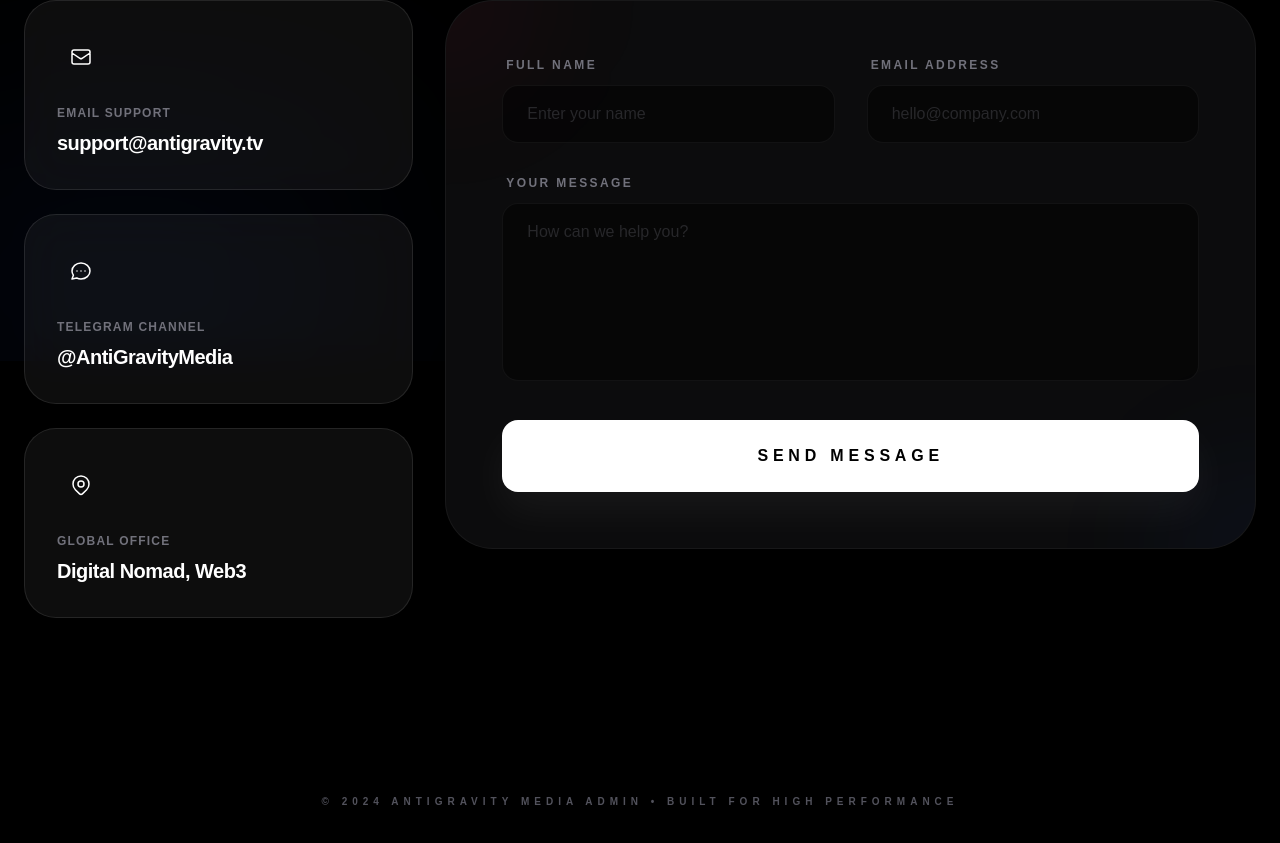
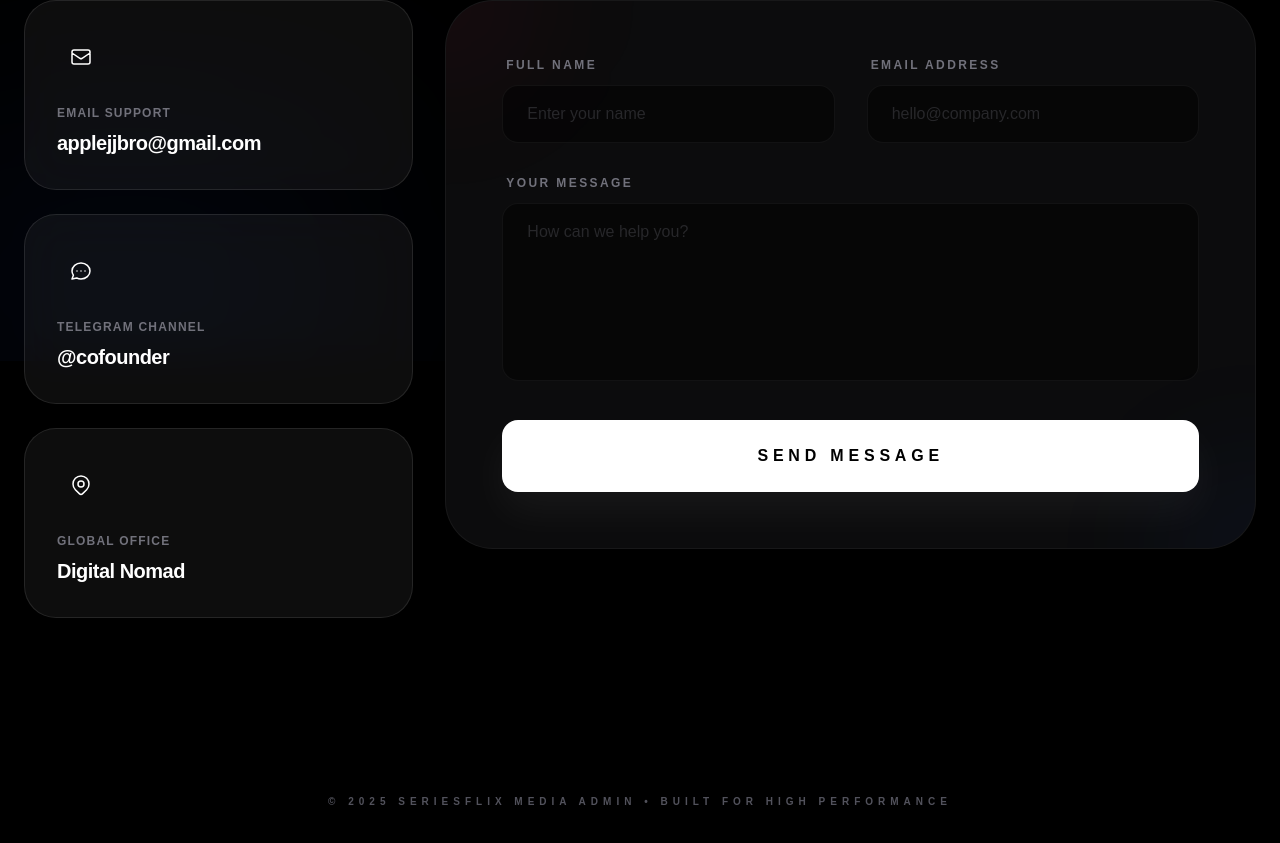
Before and after one commit to jesteen1/series_admin, a Next.js app: page /contact in a window 1280 px wide. Shown: the part 439-1282 px from the top of the page. Built offline with nearby package versions, Linux system fonts and the light colour scheme.

Commit message:
update project updateded

```diff
--- a/app/contact/page.tsx
+++ b/app/contact/page.tsx
@@ -46,7 +46,7 @@ export default function ContactPage() {
                         {[
                             {
                                 title: "Email Support",
-                                value: "support@antigravity.tv",
+                                value: "applejjbro@gmail.com",
                                 icon: (
                                     <svg className="w-6 h-6" fill="none" stroke="currentColor" viewBox="0 0 24 24">
                                         <path strokeLinecap="round" strokeLinejoin="round" strokeWidth="1.5" d="M3 8l7.89 5.26a2 2 0 002.22 0L21 8M5 19h14a2 2 0 002-2V7a2 2 0 00-2-2H5a2 2 0 00-2 2v10a2 2 0 002 2z" />
@@ -56,7 +56,7 @@ export default function ContactPage() {
                             },
                             {
                                 title: "Telegram Channel",
-                                value: "@AntiGravityMedia",
+                                value: "@cofounder",
                                 icon: (
                                     <svg className="w-6 h-6" fill="none" stroke="currentColor" viewBox="0 0 24 24">
                                         <path strokeLinecap="round" strokeLinejoin="round" strokeWidth="1.5" d="M8 12h.01M12 12h.01M16 12h.01M21 12c0 4.418-4.03 8-9 8a9.863 9.863 0 01-4.255-.949L3 20l1.395-3.72C3.512 15.042 3 13.574 3 12c0-4.418 4.03-8 9-8s9 3.582 9 8z" />
@@ -66,7 +66,7 @@ export default function ContactPage() {
                             },
                             {
                                 title: "Global Office",
-                                value: "Digital Nomad, Web3",
+                                value: "Digital Nomad ",
                                 icon: (
                                     <svg className="w-6 h-6" fill="none" stroke="currentColor" viewBox="0 0 24 24">
                                         <path strokeLinecap="round" strokeLinejoin="round" strokeWidth="1.5" d="M17.657 16.657L13.414 20.9a1.998 1.998 0 01-2.827 0l-4.244-4.243a8 8 0 1111.314 0z" />
@@ -153,7 +153,7 @@ export default function ContactPage() {
 
             {/* Footer Text */}
             <footer className="py-12 text-center text-zinc-600 text-[10px] font-black uppercase tracking-[0.5em]">
-                &copy; 2024 Antigravity Media Admin &bull; Built For High Performance
+                &copy; 2025 SeriesFLIX Media Admin &bull; Built For High Performance
             </footer>
         </main>
     );
```
